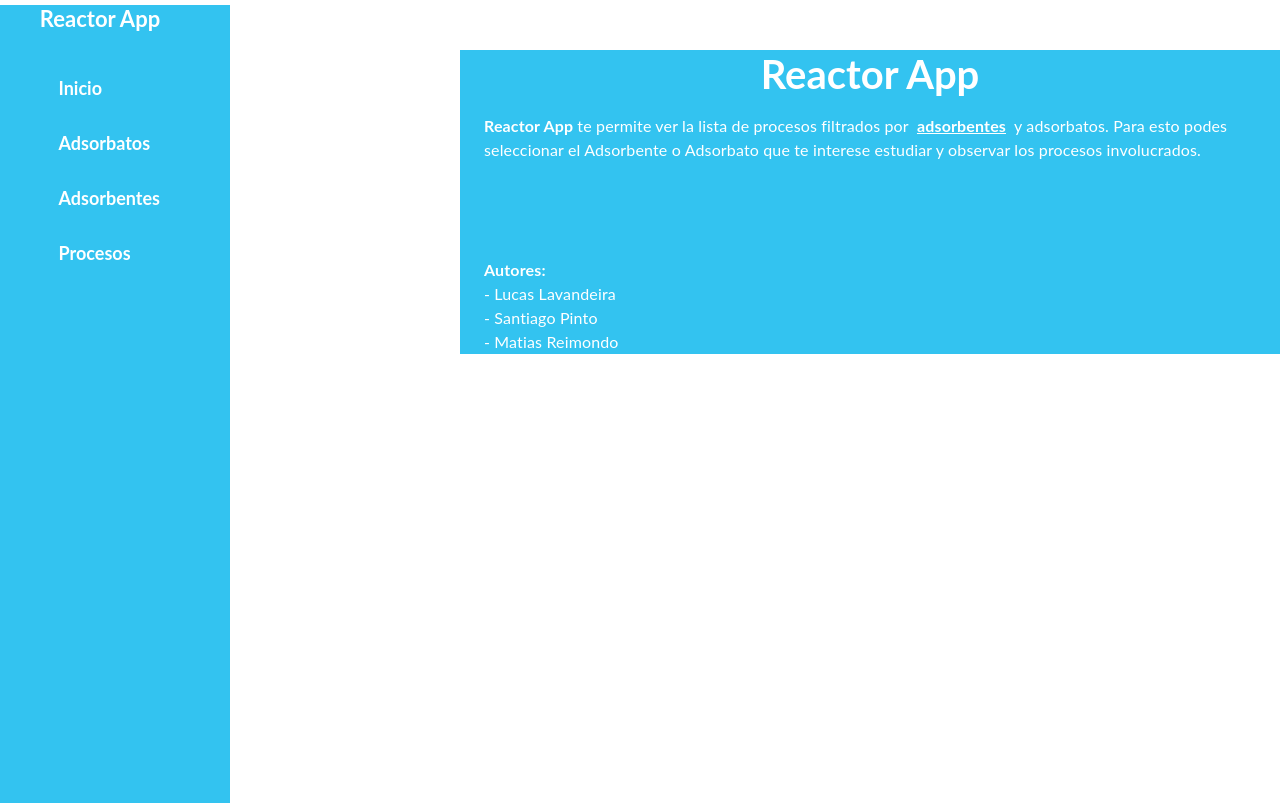
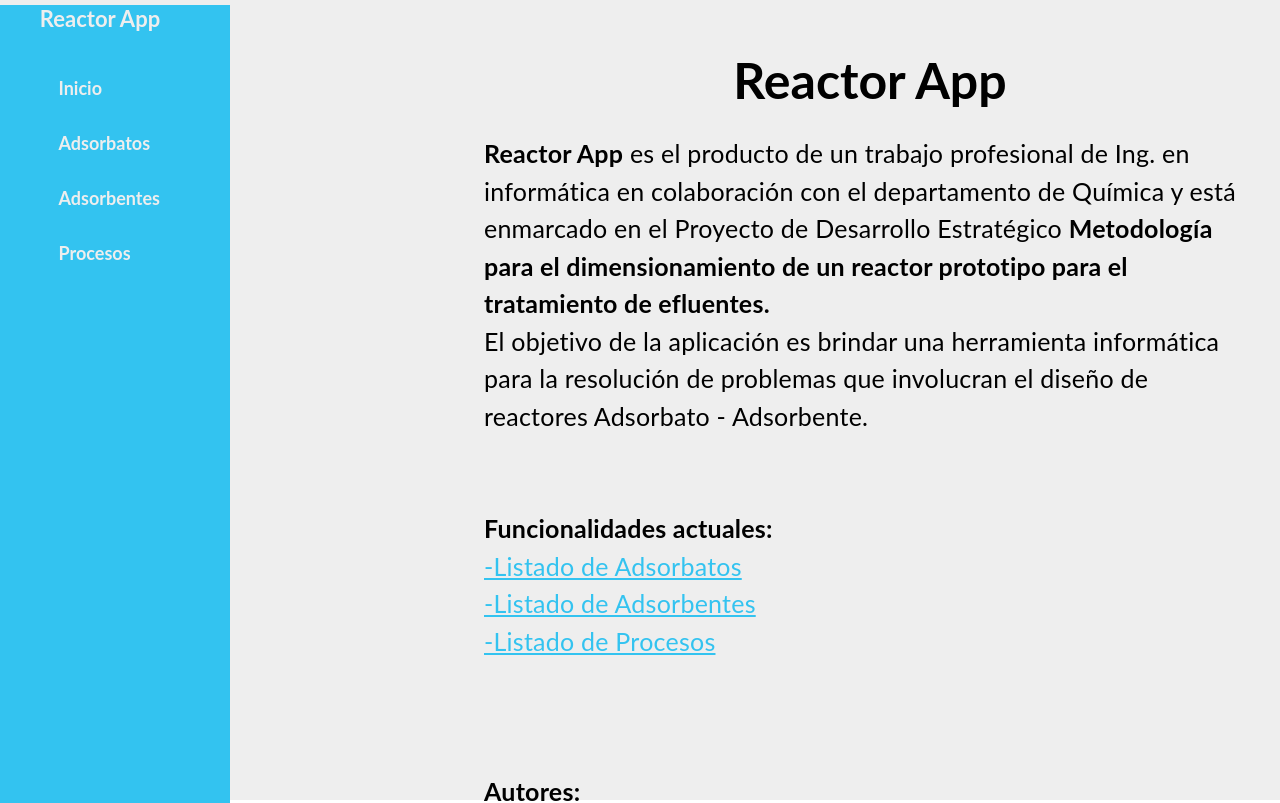
Before and after one commit to Reactor-Army/reactor_frontend, a React (Create React App) app: page / in a window 1280 px wide. Shown: the top 803 px of the page. Built offline with nearby package versions, Linux system fonts and the light colour scheme; no server answers.

Commit message:
Text color and final homepage

```diff
--- a/src/common/styles.jsx
+++ b/src/common/styles.jsx
@@ -2,17 +2,17 @@ import styled from "styled-components/macro";
 
 export const appColors = {
   primary: "#33c3f0",
-  white: "#fff",
+  white: "#eeeeee",
   adsorbentCardHeader: "#69f0ae",
   adsorbentCardBody: "#f7f7f7",
   adsorbateCardHeader: "#b388ff",
   processCardHeader: "#9e9e9e",
-  pageBackground: "#fff",
+  pageBackground: "#eeeeee",
   gray: "#666",
 };
 
 export const appFontColors = {
-  white: "#fff",
+  white: "#eeeeee",
 };
 
 export const appFontFamily = {
--- a/src/components/HomePage/Homepage.jsx
+++ b/src/components/HomePage/Homepage.jsx
@@ -8,22 +8,39 @@ export function Homepage() {
   return (
     <Container
       maxWidth="md"
-      style={{backgroundColor: appColors.primary, marginTop: "50px"}}>
+      style={{
+        marginTop: "50px",
+      }}>
       <HomeTitle>Reactor App </HomeTitle>
-      <Typography
-        style={{color: appColors.white, fontFamily: appFontFamily.primary}}>
+      <Typography style={{fontSize: "25px", fontFamily: appFontFamily.primary}}>
         <p>
-          <b>Reactor App</b> te permite ver la lista de procesos filtrados por
-          &nbsp;
+          <b>Reactor App</b> es el producto de un trabajo profesional de Ing. en
+          informática en colaboración con el departamento de Química y está
+          enmarcado en el Proyecto de Desarrollo Estratégico{" "}
           <b>
-            <a href="/adsorbentes" style={{color: appColors.white}}>
-              adsorbentes
-            </a>
+            Metodología para el dimensionamiento de un reactor prototipo para el
+            tratamiento de efluentes.
           </b>
-          &nbsp; y adsorbatos. Para esto podes seleccionar el Adsorbente o
-          Adsorbato que te interese estudiar y observar los procesos
-          involucrados.
           <br />
+          El objetivo de la aplicación es brindar una herramienta informática
+          para la resolución de problemas que involucran el diseño de reactores
+          Adsorbato - Adsorbente.
+          <br />
+          <br />
+          <br />
+          <b>Funcionalidades actuales:</b>
+          <br />
+          <a href="/adsorbatos" style={{color: appColors.primary}}>
+            -Listado de Adsorbatos
+          </a>
+          <br />
+          <a href="/adsorbentes" style={{color: appColors.primary}}>
+            -Listado de Adsorbentes
+          </a>
+          <br />
+          <a href="/procesos" style={{color: appColors.primary}}>
+            -Listado de Procesos
+          </a>
           <br />
           <br />
           <br />
--- a/src/components/HomePage/Styles.jsx
+++ b/src/components/HomePage/Styles.jsx
@@ -1,13 +1,12 @@
 import styled from "styled-components/macro";
-import {appFontColors, appFontFamily} from "../../common/styles";
+import {appFontFamily} from "../../common/styles";
 
 export const HomeTitle = styled.div`
   display: flex;
   text-align: center;
   font-family: ${appFontFamily.primary};
-  color: ${appFontColors.white};
   font-weight: bold;
-  font-size: 40px;
+  font-size: 50px;
   justify-content: center;
   margin: 5px 0 10px 0;
 `;
```
